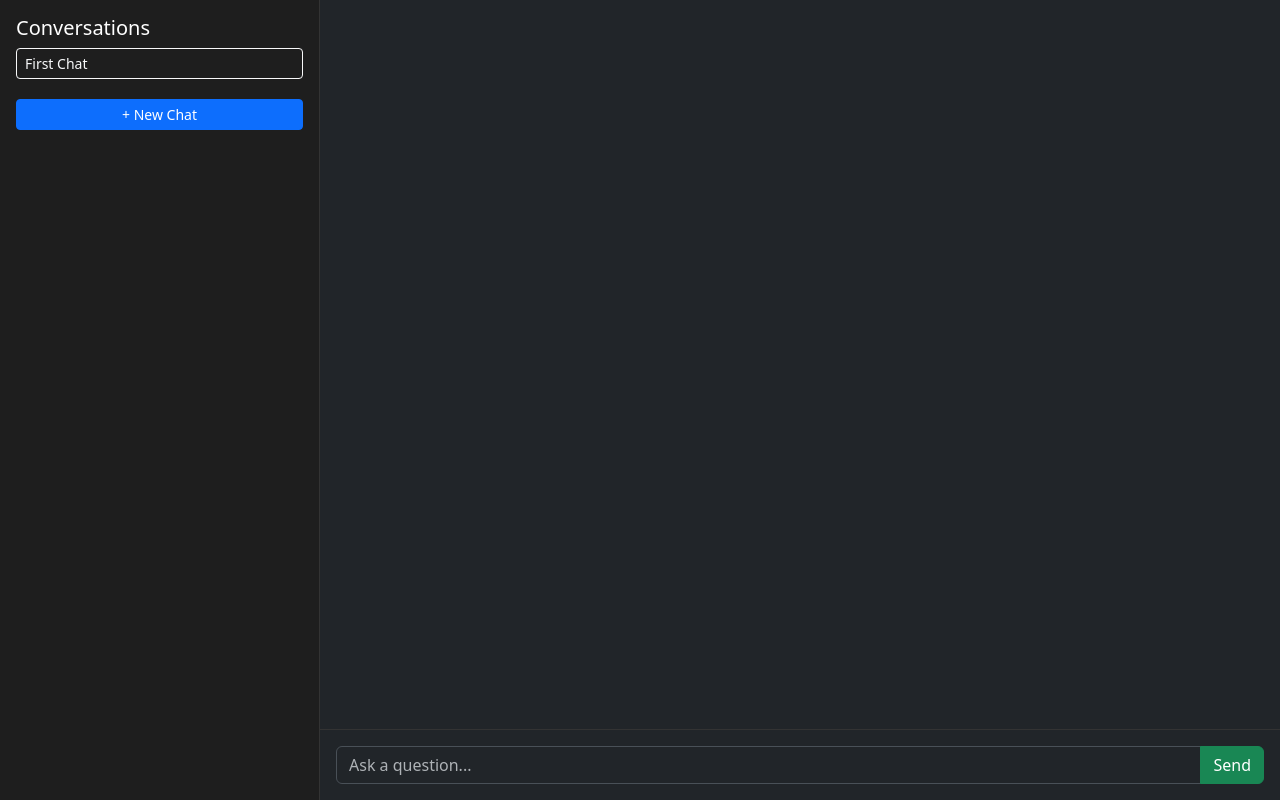
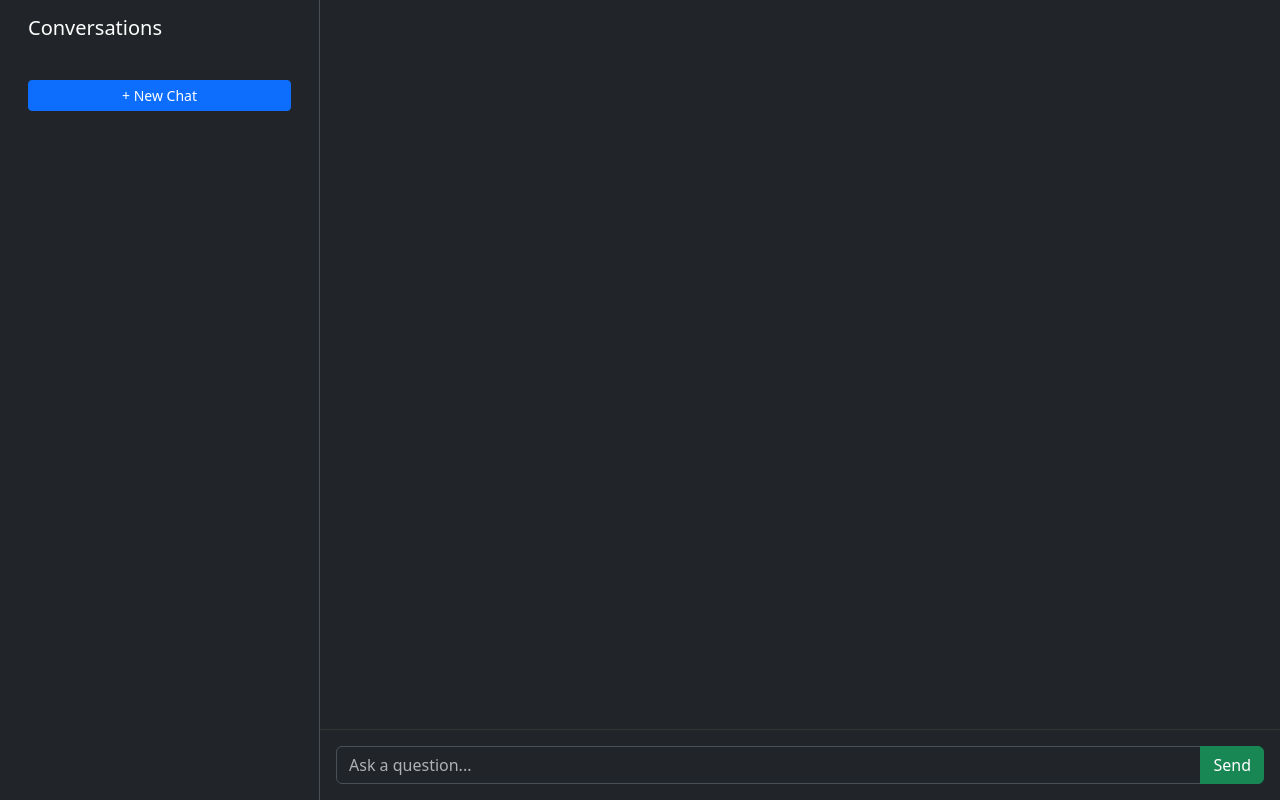
Before and after one commit to AhmedShaikh0/KhizrAI, a Flask app: page / in a window 1280 px wide. Run offline with Flask 3, Linux system fonts and the light colour scheme; data that the repository does not hold is empty; some libraries are stand-ins or nearby versions.

Commit message:
Update index.html

```diff
--- a/templates/index.html
+++ b/templates/index.html
@@ -5,29 +5,20 @@
   <meta name="viewport" content="width=device-width, initial-scale=1.0"/>
   <title>Khizr - AI Coding Assistant</title>
   <link href="https://cdn.jsdelivr.net/npm/bootstrap@5.3.3/dist/css/bootstrap.min.css" rel="stylesheet">
+  <script src="https://cdn.jsdelivr.net/npm/bootstrap@5.3.3/dist/js/bootstrap.bundle.min.js"></script>
   <script src="https://cdn.jsdelivr.net/npm/marked/marked.min.js"></script>
   <script src="https://cdn.jsdelivr.net/npm/dompurify@3.0.3/dist/purify.min.js"></script>
   <style>
     html, body {
       height: 100%;
-      overflow: auto;
+      margin: 0;
     }
     .chat-container {
-      height: 100%;
-    }
-    .sidebar {
-      background-color: #1e1e1e;
-      overflow-y: auto;
-      padding: 1rem;
-      border-right: 1px solid #333;
-      height: 100%;
-    }
-    .chat-window {
       height: 100%;
       display: flex;
       flex-direction: column;
     }
-    .chat-log {
+    .chat-body {
       flex-grow: 1;
       overflow-y: auto;
       padding: 1rem;
@@ -56,18 +47,43 @@
 </head>
 <body>
 
-<div class="container-fluid chat-container">
-  <div class="row h-100">
-    <!-- Sidebar -->
-    <div class="col-md-3 sidebar d-none d-md-block" id="chat-sidebar">
-      <h5 class="text-white">Conversations</h5>
+<!-- Navbar for mobile toggle -->
+<nav class="navbar navbar-dark bg-dark d-md-none">
+  <div class="container-fluid">
+    <button class="btn btn-outline-light" type="button" data-bs-toggle="offcanvas" data-bs-target="#sidebarOffcanvas">
+      ☰ Chats
+    </button>
+    <span class="navbar-text text-white">Khizr</span>
+  </div>
+</nav>
+
+<!-- Offcanvas Sidebar for mobile -->
+<div class="offcanvas offcanvas-start bg-dark text-white" tabindex="-1" id="sidebarOffcanvas">
+  <div class="offcanvas-header">
+    <h5 class="offcanvas-title">Conversations</h5>
+    <button type="button" class="btn-close btn-close-white" data-bs-dismiss="offcanvas"></button>
+  </div>
+  <div class="offcanvas-body">
     <div id="chat-list" class="mb-3"></div>
     <button id="new-chat" class="btn btn-sm btn-primary w-100">+ New Chat</button>
   </div>
+</div>
+
+<!-- Main Chat Container -->
+<div class="container-fluid chat-container">
+  <div class="row flex-grow-1 h-100">
+    <!-- Sidebar for desktop -->
+    <div class="col-md-3 sidebar d-none d-md-block bg-dark text-white border-end">
+      <h5 class="p-3">Conversations</h5>
+      <div class="px-3" id="chat-list"></div>
+      <div class="p-3">
+        <button id="new-chat" class="btn btn-sm btn-primary w-100">+ New Chat</button>
+      </div>
+    </div>
 
     <!-- Chat Window -->
-    <div class="col-md-9 col-12 p-0 d-flex flex-column chat-window">
-      <div class="chat-log" id="chat-log"></div>
+    <div class="col-md-9 col-12 d-flex flex-column p-0">
+      <div class="chat-body" id="chat-log"></div>
       <div class="input-area">
         <div class="input-group">
           <input type="text" id="user-input" class="form-control" placeholder="Ask a question..." />
@@ -80,11 +96,9 @@
 
 <script>
   function escapeHTML(str) {
-    return str.replace(/[&<>"']/g, function (m) {
-      return {
+    return str.replace(/[&<>"']/g, m => ({
       '&': '&amp;', '<': '&lt;', '>': '&gt;', '"': '&quot;', "'": '&#39;'
-      }[m];
-    });
+    }[m]));
   }
 
   function renderMarkdown(markdownText) {
@@ -178,7 +192,8 @@
   }
 
   window.onload = async () => {
-    document.getElementById('new-chat').addEventListener('click', async () => {
+    document.querySelectorAll('#new-chat').forEach(btn => {
+      btn.addEventListener('click', async () => {
         try {
           await fetch('/new', {
             method: 'POST',
@@ -190,6 +205,7 @@
         } catch (err) {
           console.error('Failed to start new chat', err);
         }
+      });
     });
 
     document.getElementById('send-button').addEventListener('click', sendMessage);
```
Lines whose indentation alone changed are shown as unchanged.
